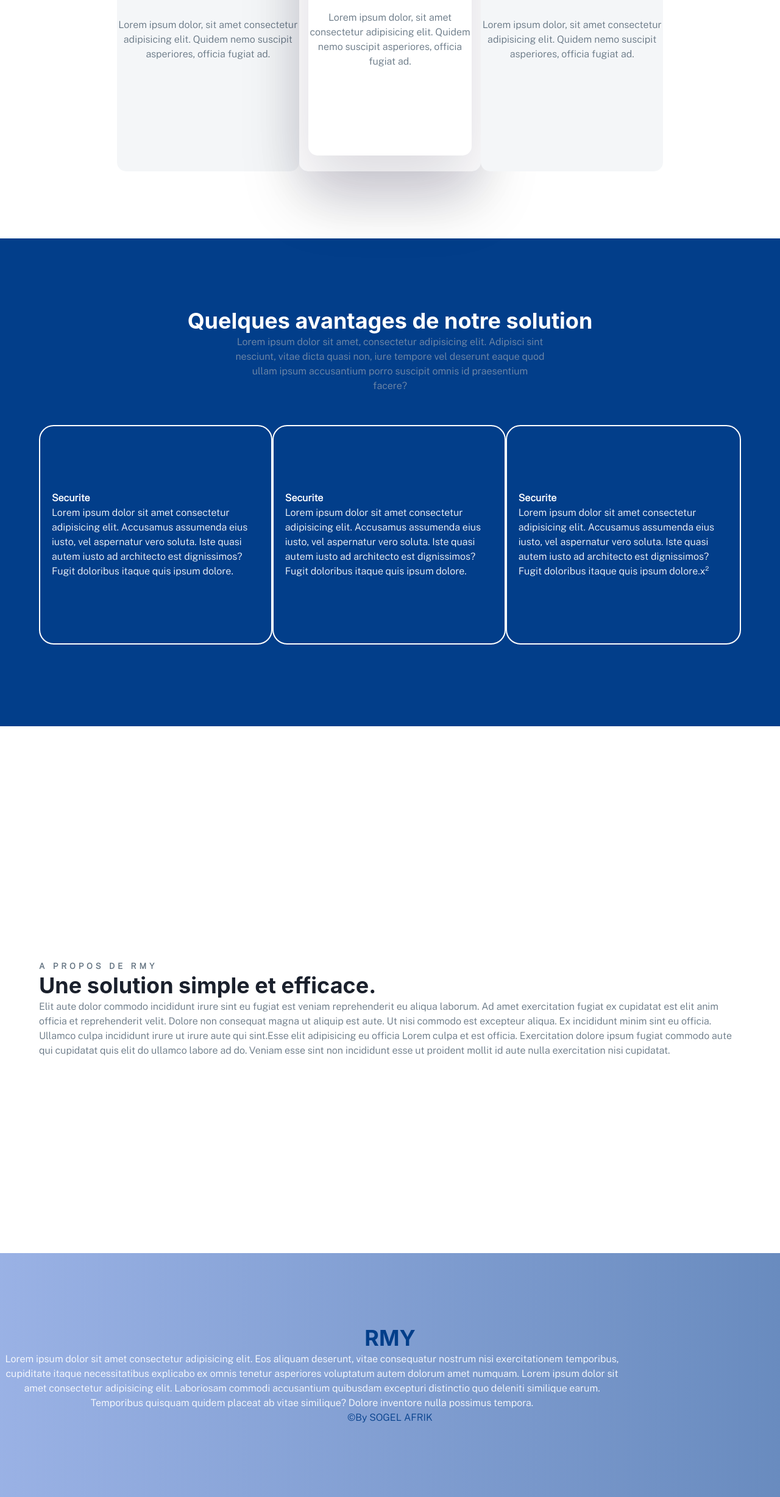
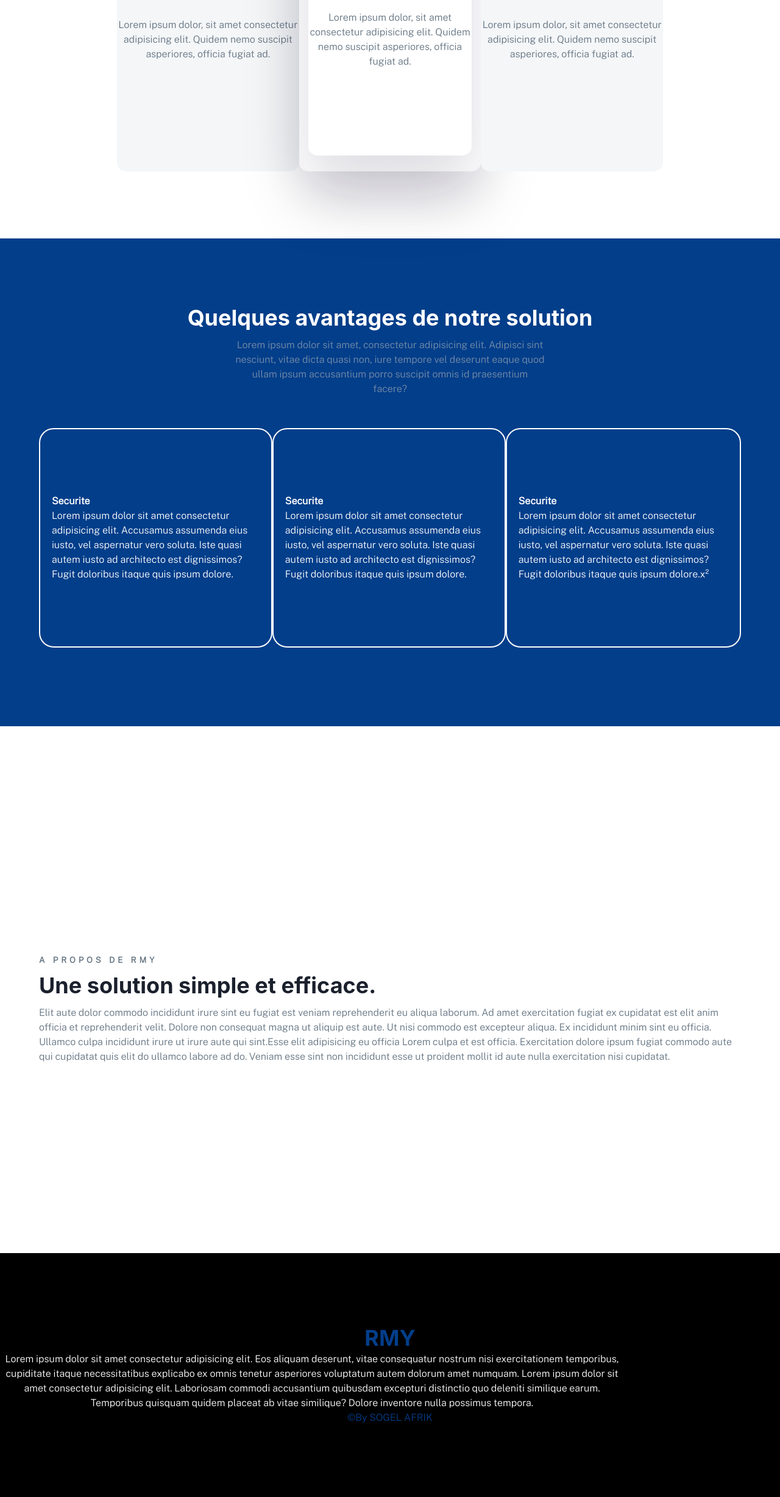
Before and after one commit to SOGELAFRIK/API_gestionObligation, a Next.js app: page / in a window 1280 px wide. Shown: the part 2073-4528 px from the top of the page at 61% size. Built offline with nearby package versions, Linux system fonts and the light colour scheme.

Commit message:
mb heading

```diff
--- a/src/pages/index.tsx
+++ b/src/pages/index.tsx
@@ -481,7 +481,7 @@ export default function Home() {
           bg={colorScheme}
           color={colorPallete.white}
         >
-          <Heading textAlign={"center"}>
+          <Heading textAlign={"center"} mb={"10px"}>
             Quelques avantages de notre solution
           </Heading>
           <Text
@@ -548,11 +548,12 @@ export default function Home() {
                   fontSize={"smaller"}
                   color={colorPallete.grey}
                   letterSpacing={"5px"}
+                  mb={"10px"}
                 >
                   {" "}
                   a propos de RMY
                 </Text>
-                <Heading>Une solution simple et efficace.</Heading>
+                <Heading mb={"10px"}>Une solution simple et efficace.</Heading>
                 <Text color={"rgb(99, 115, 129)"}>
                   Elit aute dolor commodo incididunt irure sint eu fugiat est
                   veniam reprehenderit eu aliqua laborum. Ad amet exercitation
@@ -586,9 +587,7 @@ export default function Home() {
         <Center
           w={"100%"}
           h={"50vh"}
-          bg={
-            "linear-gradient(90deg, hsla(221, 59%, 75%, 1) 0%, hsla(216, 40%, 58%, 1) 100%)"
-          }
+          bg={colorPallete.black}
           flexDirection={"column"}
           backdropFilter={"auto"}
           backdropBlur={"8px"}
```
